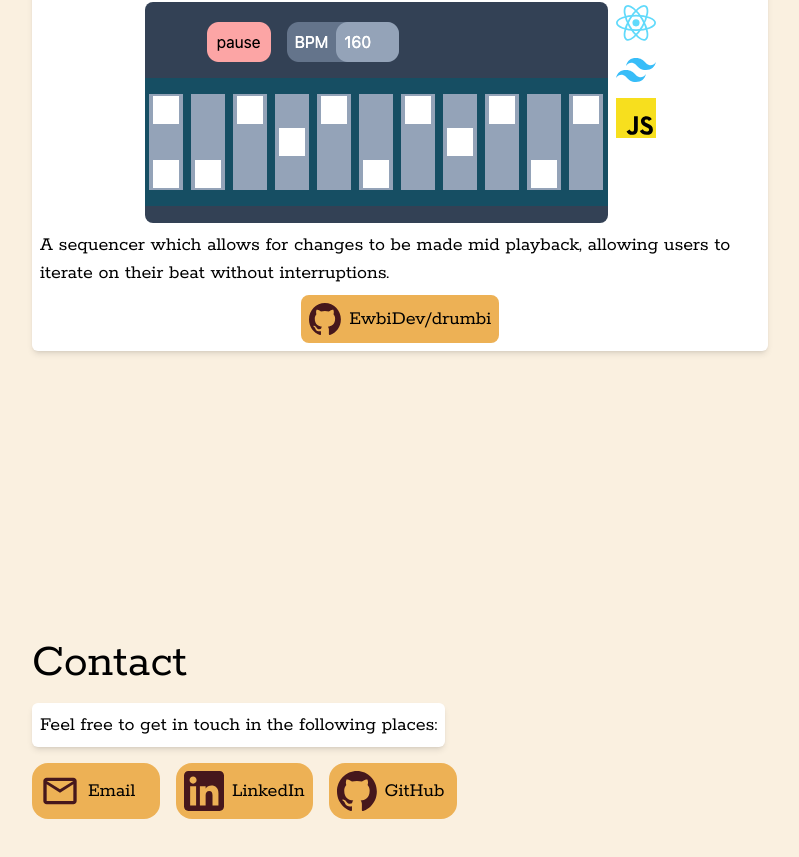
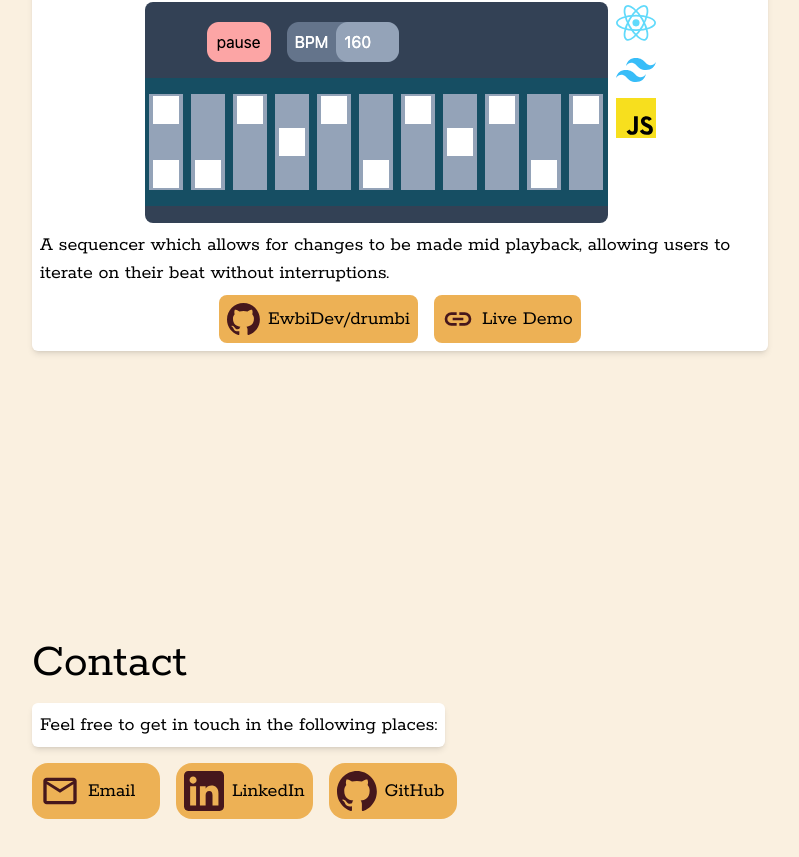
Before and after one commit to EwbiDev/ewbi-portfolio, a React (Vite) app: page / in a window 1280 px wide. Shown: the part 2119-2976 px from the top of the page, without its empty margins (240-1039 px from the left). Built offline with nearby package versions, Linux system fonts and the light colour scheme.

Commit message:
feat: add live demo to drumbi

```diff
--- a/src/components/ProjectList/Project/index.jsx
+++ b/src/components/ProjectList/Project/index.jsx
@@ -46,7 +46,7 @@ export default function Project({
               <LinkButton
                 href={demoLink}
                 imgSrc={link}
-                text="Live Demo (Coming Soon)"
+                text="Live Demo"
                 enable={demoEnable}
               />
             )}
--- a/src/components/ProjectList/index.jsx
+++ b/src/components/ProjectList/index.jsx
@@ -61,8 +61,9 @@ export default function ProjectList({ visible, setVisible }) {
         users to iterate on their beat without interruptions."
           gitHubLink="https://github.com/EwbiDev/drumbi"
           gitHubLinkText="EwbiDev/drumbi"
-          demoLink="#"
-          demoEnable={false}
+          demoLink="https://ewbidev.github.io/drumbi/"
+          demoEnable={true}
+          showDemoBtn={true}
         />
       </ul>
     </div>
```
